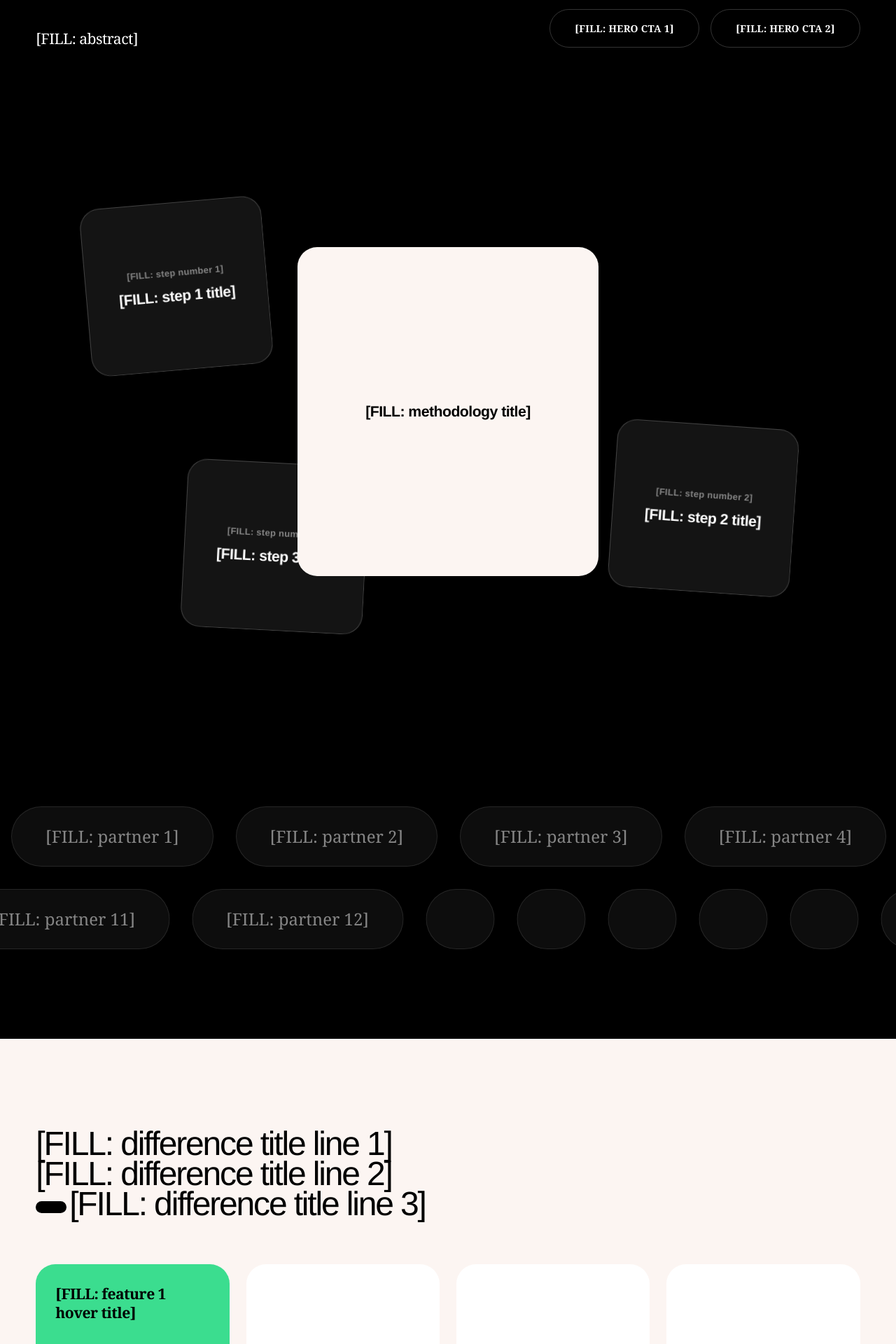
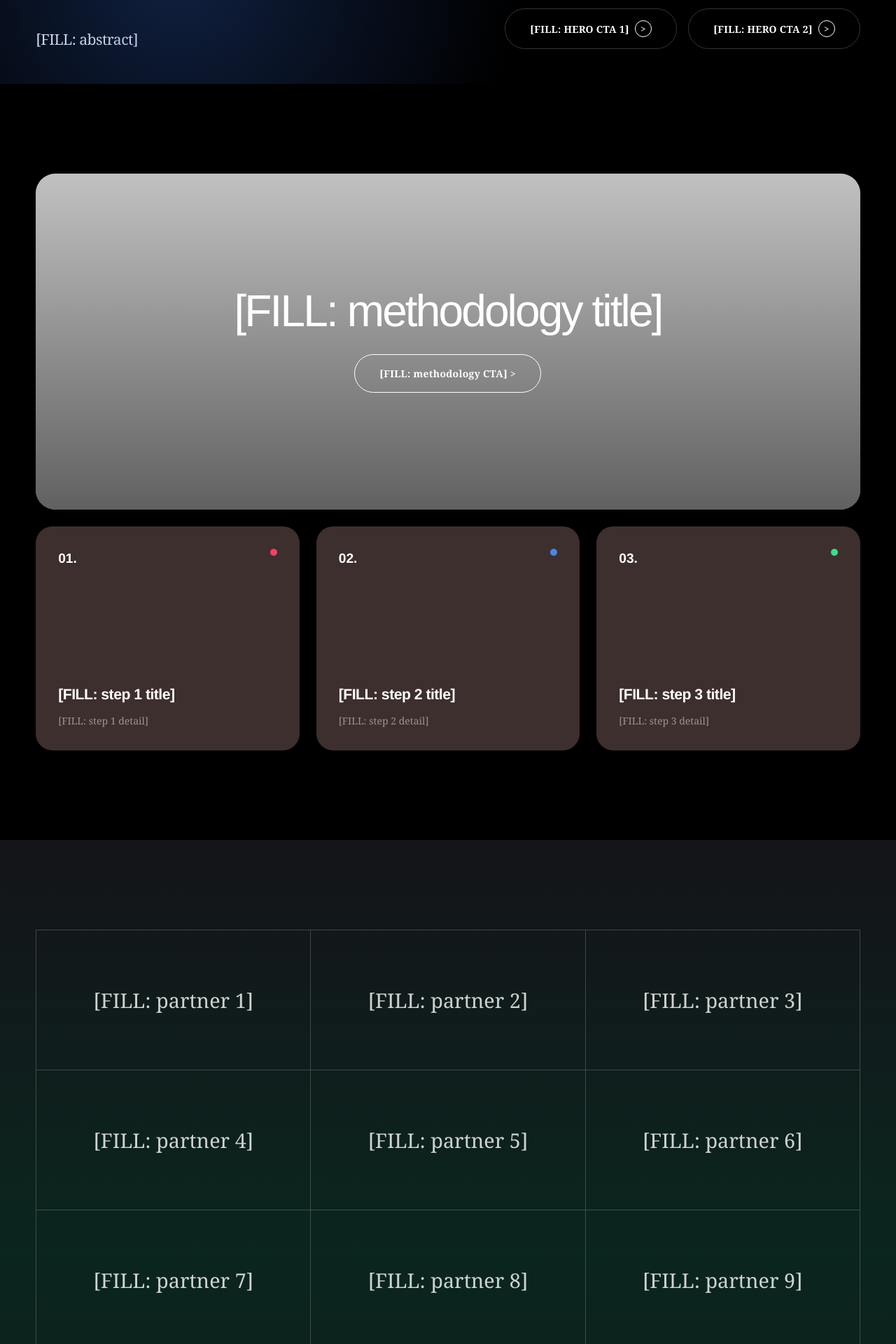
Before and after one commit to PRASANNX/CCP, a React (Vite) app: page / in a window 1280 px wide. Shown: the part 680-2600 px from the top of the page at 70% size. Built offline with nearby package versions, Linux system fonts and the light colour scheme; the HTML template or start-up script is replaced by a standard one.

Commit message:
fix: structural parity and layout alignment with reference site

```diff
--- a/src/components/FeatureCards/FeatureCards.module.scss
+++ b/src/components/FeatureCards/FeatureCards.module.scss
@@ -1,73 +1,53 @@
 .section {
   padding: var(--section-pad) 0;
-  background-color: var(--light);
+  background-color: var(--white);
 }
 
 .sectionHeader {
-  margin-bottom: 4rem;
+  margin-bottom: 6rem;
 
   .shape {
     display: inline-block;
-    width: 0.92em;
-    height: 0.34em;
+    width: 1.5em;
+    height: 0.5em;
+    background-color: var(--black);
     border-radius: 999px;
-    background: var(--black);
-    vertical-align: 0.08em;
-    margin-right: 0.08em;
+    border-top-right-radius: 0;
+    border-bottom-right-radius: 0;
+    margin: 0 0.1em;
+    vertical-align: middle;
   }
 }
 
 .desktopGrid {
   display: grid;
-  grid-template-columns: repeat(4, 1fr);
-  gap: 1.5rem;
+  grid-template-columns: repeat(3, 1fr);
+  gap: 0; /* Elements should touch or be very close */
 }
 
 .card {
   position: relative;
-  min-height: 430px;
-  overflow: hidden;
-  border-radius: 28px;
-  background: var(--white);
+  height: 550px;
+  background: transparent;
   color: var(--black);
-  padding: 28px;
+  padding: 40px;
   display: flex;
   flex-direction: column;
   justify-content: flex-end;
-  transition: background 0.35s ease;
+  border: 1px solid var(--black);
+  margin-right: -1px; /* Overlap borders */
 }
 
-.hover {
-  position: absolute;
-  inset: 0;
-  padding: 28px;
-  display: flex;
-  flex-direction: column;
-  justify-content: space-between;
-  opacity: 0;
-  transform: translateY(18px);
-  transition: opacity 0.45s ease, transform 0.45s ease;
-  pointer-events: none;
+.shapeRight {
+  border-radius: 0 500px 500px 0;
 }
 
-.default {
-  transition: opacity 0.35s ease, transform 0.35s ease;
+.shapeLeft {
+  border-radius: 500px 0 0 500px;
 }
 
-.card:hover,
-.card.active {
-  background: var(--green);
-  color: var(--black);
-
-  .hover {
-    opacity: 1;
-    transform: translateY(0);
-  }
-
-  .default {
-    opacity: 0;
-    transform: translateY(-12px);
-  }
+.inner {
+  max-width: 80%;
 }
 
 .mobileSwiper {
@@ -75,13 +55,10 @@
 }
 
 .mobileCard {
-  background-color: var(--white);
+  background-color: transparent;
+  border: 1px solid var(--black);
   border-radius: 16px;
   padding: 3rem 2rem;
   min-height: 350px;
-
-  &.active {
-    background-color: var(--green);
-    color: var(--black);
-  }
+  color: var(--black);
 }
--- a/src/components/FeatureCards/FeatureCards.tsx
+++ b/src/components/FeatureCards/FeatureCards.tsx
@@ -1,25 +1,21 @@
 import styles from './FeatureCards.module.scss';
 import { featureCards } from '../../data/featureCards';
 import { useReveal } from '../../hooks/useReveal';
-import { useMagnetic } from '../../hooks/useMagnetic';
 import { useMediaQuery } from '../../hooks/useMediaQuery';
 import { Swiper, SwiperSlide } from 'swiper/react';
 import { Pagination } from 'swiper/modules';
 import 'swiper/css';
 import 'swiper/css/pagination';
 
-const FeatureCard = ({ data, active }: { data: any; active?: boolean }) => {
-  const ref = useMagnetic<HTMLDivElement>({ strength: 0.05, rotate: 1 });
+const FeatureCard = ({ data, index }: { data: any; index: number }) => {
+  // Use specific class based on index to create D-shapes
+  const shapeClass = index === 0 ? styles.shapeRight : styles.shapeLeft;
 
   return (
-    <div className={`${styles.card} ${active ? styles.active : ''}`} ref={ref}>
-      <div className={styles.default}>
+    <div className={`${styles.card} ${shapeClass}`}>
+      <div className={styles.inner}>
         <h3 className="display-xs">{data.title}</h3>
-        <p className="label" style={{ marginTop: '1rem' }}>{data.subtitle}</p>
-      </div>
-      <div className={styles.hover}>
-        <h3 className="text-xl">{data.hoverTitle}</h3>
-        <p className="text-m">{data.detail}</p>
+        <p className="label" style={{ marginTop: '1rem', textTransform: 'none', fontSize: '15px' }}>{data.detail}</p>
       </div>
     </div>
   );
@@ -34,9 +30,8 @@ export const FeatureCards = () => {
       <div className="container">
 
         <div className={styles.sectionHeader}>
-          <h2 className="display-s">
+          <h2 className="display-m" style={{textTransform: 'none'}}>
             [FILL: difference title line 1]<br/>
-            [FILL: difference title line 2]<br/>
             <span className={styles.shape} aria-hidden="true" />
             [FILL: difference title line 3]
           </h2>
@@ -45,9 +40,9 @@ export const FeatureCards = () => {
         {!isMobile ? (
           /* Desktop Grid */
           <div className={styles.desktopGrid}>
-            {featureCards.map((card, i) => (
+            {featureCards.slice(0, 3).map((card, i) => (
               <div key={i} data-stagger-child>
-                <FeatureCard data={card} active={i === 0} />
+                <FeatureCard data={card} index={i} />
               </div>
             ))}
           </div>
@@ -62,7 +57,7 @@ export const FeatureCards = () => {
             >
               {featureCards.map((card, i) => (
                 <SwiperSlide key={i}>
-                  <div className={`${styles.mobileCard} ${i === 0 ? styles.active : ''}`}>
+                  <div className={`${styles.mobileCard}`}>
                     <h3 className="display-xs">{card.title}</h3>
                     <p className="text-m" style={{ marginTop: '1rem' }}>{card.detail}</p>
                   </div>
--- a/src/components/GlassCardsRandom/GlassCardsRandom.module.scss
+++ b/src/components/GlassCardsRandom/GlassCardsRandom.module.scss
@@ -1,102 +1,76 @@
 .section {
   padding: var(--section-pad) 0;
   background-color: var(--black);
-  position: relative;
-  overflow: hidden;
   color: var(--white);
 }
 
-.stage {
-  position: relative;
-  min-height: 680px;
-}
-
-.card {
-  position: absolute;
+.banner {
   border-radius: 28px;
-  border: 1px solid var(--white-20);
-  background: rgba(255, 255, 255, 0.08);
-  backdrop-filter: blur(18px);
-  -webkit-backdrop-filter: blur(18px);
-  padding: clamp(20px, 2vw, 32px);
-  min-height: 240px;
-  transition: border-color 0.35s ease, background 0.35s ease;
+  background-color: var(--grey-alt);
+  min-height: 480px;
   display: flex;
   align-items: center;
   justify-content: center;
   text-align: center;
+  margin-bottom: 24px;
+  position: relative;
+  overflow: hidden;
+
+  /* Placeholder for banner image */
+  &::before {
+    content: '';
+    position: absolute;
+    inset: 0;
+    background: linear-gradient(0deg, rgba(0,0,0,0.6) 0%, rgba(0,0,0,0.2) 100%);
+    z-index: 1;
+  }
 }
 
-.magneticInner {
+.bannerContent {
+  position: relative;
+  z-index: 2;
+  padding: 2rem;
+  max-width: 800px;
+}
+
+.grid {
+  display: grid;
+  grid-template-columns: repeat(3, 1fr);
+  gap: 24px;
+}
+
+.card {
+  background-color: #3d2f2d; /* Dark reddish-brown to match reference */
+  border-radius: 24px;
+  padding: 32px;
+  min-height: 320px;
   display: flex;
   flex-direction: column;
-  align-items: center;
-  justify-content: center;
-  width: 100%;
-  height: 100%;
 }
 
-.card:hover {
-  border-color: rgba(255, 255, 255, 0.42);
-  background: rgba(255, 255, 255, 0.14);
+.cardHeader {
+  display: flex;
+  justify-content: space-between;
+  align-items: flex-start;
+  margin-bottom: auto;
 }
 
-.center {
-  left: 50%;
-  top: 50%;
-  transform: translate(-50%, -50%);
-  width: min(430px, 36vw);
-  min-height: 470px;
-  background: var(--light);
-  color: var(--black);
-  border: none;
-  z-index: 10;
+.num {
+  font-family: var(--font-primary);
+  font-weight: 600;
+  font-size: 1.2rem;
 }
 
-.topLeft {
-  left: 6%;
-  top: 6%;
-  transform: rotate(-5deg);
-  width: 260px;
-  z-index: 5;
+.dot {
+  width: 10px;
+  height: 10px;
+  border-radius: 50%;
 }
 
-.bottomRight {
-  right: 8%;
-  bottom: 12%;
-  transform: rotate(4deg);
-  width: 260px;
-  z-index: 5;
-}
-
-.bottom {
-  left: 18%;
-  bottom: 4%;
-  transform: rotate(3deg);
-  width: 260px;
-  z-index: 5;
+.cardBody {
+  margin-top: 40px;
 }
 
 .mobileSwiper {
   margin-top: 2rem;
 }
-
-.mobileCard {
-  background: rgba(255, 255, 255, 0.08);
-  border: 1px solid rgba(255, 255, 255, 0.2);
-  border-radius: 16px;
-  padding: 3rem 2rem;
-  color: var(--white);
-  text-align: center;
-  min-height: 250px;
-  display: flex;
-  flex-direction: column;
-  align-items: center;
-  justify-content: center;
-}
-
-.activeMobile {
-  background: var(--light);
-  color: var(--black);
-  border: none;
-}
--- a/src/components/GlassCardsRandom/GlassCardsRandom.tsx
+++ b/src/components/GlassCardsRandom/GlassCardsRandom.tsx
@@ -1,58 +1,50 @@
 import styles from './GlassCardsRandom.module.scss';
 import { useReveal } from '../../hooks/useReveal';
-import { useMagnetic } from '../../hooks/useMagnetic';
 import { useMediaQuery } from '../../hooks/useMediaQuery';
 import { Swiper, SwiperSlide } from 'swiper/react';
 import { Pagination } from 'swiper/modules';
 import 'swiper/css';
 import 'swiper/css/pagination';
 
-const CenterCard = ({ title, className }: { title: string, className?: string }) => {
-  const ref = useMagnetic<HTMLDivElement>({ strength: 0.1 });
-  return (
-    <article className={`${styles.card} ${styles.center} ${className || ''}`}>
-      <div ref={ref} className={styles.magneticInner}>
-        <h3 className="display-xxs">{title}</h3>
-      </div>
-    </article>
-  );
-};
-
-const ProcessCard = ({ number, title, className }: { number: string; title: string, className?: string }) => {
-  const ref = useMagnetic<HTMLDivElement>({ strength: 0.1 });
-  return (
-    <article className={`${styles.card} ${className || ''}`}>
-      <div ref={ref} className={styles.magneticInner}>
-        <p className="label" style={{ marginBottom: '1rem', color: 'var(--grey)' }}>{number}</p>
-        <h3 className="display-xxs">{title}</h3>
-      </div>
-    </article>
-  );
-};
-
 export const GlassCardsRandom = () => {
   const sectionRef = useReveal<HTMLDivElement>();
   const isMobile = useMediaQuery("(max-width: 768px)");
 
+  const cards = [
+    { num: '01.', dotColor: 'var(--red)', title: '[FILL: step 1 title]', subtitle: '[FILL: step 1 detail]' },
+    { num: '02.', dotColor: 'var(--blue)', title: '[FILL: step 2 title]', subtitle: '[FILL: step 2 detail]' },
+    { num: '03.', dotColor: 'var(--green)', title: '[FILL: step 3 title]', subtitle: '[FILL: step 3 detail]' }
+  ];
+
   return (
-    <section className={styles.section} ref={sectionRef} data-stagger-parent data-component="glasscards-random">
+    <section className={styles.section} ref={sectionRef} data-stagger-parent>
       <div className="container">
+
+        {/* Top Banner */}
+        <div className={styles.banner} data-stagger-child>
+          <div className={styles.bannerContent}>
+            <h2 className="display-m">[FILL: methodology title]</h2>
+            <a href="#" className="btn btn--outline" style={{ borderColor: 'var(--white)', color: 'var(--white)', marginTop: '2rem' }}>
+              [FILL: methodology CTA] &gt;
+            </a>
+          </div>
+        </div>
 
         {!isMobile ? (
           /* Desktop Grid */
-          <div className={styles.stage}>
-            <div data-stagger-child>
-              <CenterCard title="[FILL: methodology title]" />
-            </div>
-            <div data-stagger-child>
-              <ProcessCard number="[FILL: step number 1]" title="[FILL: step 1 title]" className={styles.topLeft} />
-            </div>
-            <div data-stagger-child>
-              <ProcessCard number="[FILL: step number 2]" title="[FILL: step 2 title]" className={styles.bottomRight} />
-            </div>
-            <div data-stagger-child>
-              <ProcessCard number="[FILL: step number 3]" title="[FILL: step 3 title]" className={styles.bottom} />
-            </div>
+          <div className={styles.grid}>
+            {cards.map((card, i) => (
+              <div key={i} className={styles.card} data-stagger-child>
+                <div className={styles.cardHeader}>
+                  <span className={styles.num}>{card.num}</span>
+                  <span className={styles.dot} style={{ backgroundColor: card.dotColor }}></span>
+                </div>
+                <div className={styles.cardBody}>
+                  <h3 className="display-xxs">{card.title}</h3>
+                  <p className="text-s" style={{ color: 'var(--white-50)', marginTop: '1rem' }}>{card.subtitle}</p>
+                </div>
+              </div>
+            ))}
           </div>
         ) : (
           /* Mobile Swiper */
@@ -63,29 +55,20 @@ export const GlassCardsRandom = () => {
               slidesPerView={1.08}
               pagination={{ clickable: true }}
             >
-              <SwiperSlide>
-                <div className={`${styles.mobileCard} ${styles.activeMobile}`}>
-                  <h3 className="text-xl" style={{color: 'var(--black)'}}>[FILL: methodology title]</h3>
-                </div>
-              </SwiperSlide>
-              <SwiperSlide>
-                <div className={styles.mobileCard}>
-                  <p className="label" style={{ marginBottom: '1rem', color: 'var(--grey)' }}>[FILL: step number 1]</p>
-                  <h3 className="text-xl">[FILL: step 1 title]</h3>
-                </div>
-              </SwiperSlide>
-              <SwiperSlide>
-                <div className={styles.mobileCard}>
-                  <p className="label" style={{ marginBottom: '1rem', color: 'var(--grey)' }}>[FILL: step number 2]</p>
-                  <h3 className="text-xl">[FILL: step 2 title]</h3>
-                </div>
-              </SwiperSlide>
-              <SwiperSlide>
-                <div className={styles.mobileCard}>
-                  <p className="label" style={{ marginBottom: '1rem', color: 'var(--grey)' }}>[FILL: step number 3]</p>
-                  <h3 className="text-xl">[FILL: step 3 title]</h3>
-                </div>
-              </SwiperSlide>
+              {cards.map((card, i) => (
+                <SwiperSlide key={i}>
+                  <div className={styles.card}>
+                    <div className={styles.cardHeader}>
+                      <span className={styles.num}>{card.num}</span>
+                      <span className={styles.dot} style={{ backgroundColor: card.dotColor }}></span>
+                    </div>
+                    <div className={styles.cardBody}>
+                      <h3 className="display-xxs">{card.title}</h3>
+                      <p className="text-s" style={{ color: 'var(--white-50)', marginTop: '1rem' }}>{card.subtitle}</p>
+                    </div>
+                  </div>
+                </SwiperSlide>
+              ))}
             </Swiper>
           </div>
         )}
--- a/src/components/Hero/Hero.module.scss
+++ b/src/components/Hero/Hero.module.scss
@@ -1,10 +1,29 @@
 .hero {
   min-height: 100vh;
-  background: var(--black);
+  background-color: var(--black);
   color: var(--white);
   display: flex;
   align-items: center;
   padding-top: var(--header-height);
+  position: relative;
+  overflow: hidden;
+
+  &::before {
+    content: '';
+    position: absolute;
+    inset: 0;
+    /* Mesh gradient representing the red/blue hues from the reference */
+    background: radial-gradient(circle at 80% 20%, rgba(180, 40, 60, 0.4) 0%, transparent 40%),
+                radial-gradient(circle at 20% 80%, rgba(40, 80, 160, 0.4) 0%, transparent 40%);
+    z-index: 1;
+    pointer-events: none;
+  }
+
+  > .container {
+    position: relative;
+    z-index: 2;
+    width: 100%;
+  }
 }
 
 .top {
@@ -13,7 +32,8 @@
 
 .title {
   max-width: 760px;
-  text-transform: uppercase;
+  /* Removed text-transform: uppercase; */
+  text-transform: none;
 
   > span {
     display: block;
@@ -25,7 +45,7 @@
   width: 0.9em;
   height: 0.34em;
   border-radius: 999px;
-  background: var(--ccp-orange);
+  background: var(--white);
   vertical-align: 0.08em;
   margin-right: 0.08em;
 }
@@ -54,4 +74,22 @@
   @media (max-width: 768px) {
     justify-content: flex-start;
   }
+
+  .btn {
+    display: inline-flex;
+    align-items: center;
+    gap: 0.5rem;
+  }
 }
+
+.icon {
+  display: inline-flex;
+  align-items: center;
+  justify-content: center;
+  width: 24px;
+  height: 24px;
+  border: 1px solid currentColor;
+  border-radius: 50%;
+  font-size: 0.8rem;
+  line-height: 1;
+}
--- a/src/components/Hero/Hero.tsx
+++ b/src/components/Hero/Hero.tsx
@@ -30,8 +30,14 @@ export const Hero = ({ onOpenOffcanvas }: HeroProps) => {
             </p>
           </div>
           <div className={styles.actions} data-hero-actions ref={ctaRef}>
-            <button className="btn btn--outline" onClick={onOpenOffcanvas}>[FILL: HERO CTA 1]</button>
-            <button className="btn btn--outline" onClick={onOpenOffcanvas}>[FILL: HERO CTA 2]</button>
+            <button className="btn btn--outline" onClick={onOpenOffcanvas}>
+              [FILL: HERO CTA 1]
+              <span className={styles.icon}>&gt;</span>
+            </button>
+            <button className="btn btn--outline" onClick={onOpenOffcanvas}>
+              [FILL: HERO CTA 2]
+              <span className={styles.icon}>&gt;</span>
+            </button>
           </div>
         </div>
       </div>
--- a/src/components/Partners/Partners.module.scss
+++ b/src/components/Partners/Partners.module.scss
@@ -1,54 +1,63 @@
 .partners {
-  padding: 6rem 0;
+  padding: 8rem 0;
   background-color: var(--black);
   color: var(--white);
+  position: relative;
   overflow: hidden;
-}
 
-.marquee {
-  width: 100vw;
-  position: relative;
-  left: 50%;
-  transform: translateX(-50%);
-  overflow: hidden;
-  margin-bottom: 2rem;
-  display: flex;
-}
-
-.track {
-  display: flex;
-  white-space: nowrap;
-  width: max-content;
-}
-
-.trackReverse {
-  transform: translateX(-50%); /* Start offset so it can scrub right smoothly */
-}
-
-.logo {
-  display: inline-flex;
-  align-items: center;
-  justify-content: center;
-  padding: 1.5rem 3rem;
-  margin: 0 1rem;
-  background-color: rgba(255, 255, 255, 0.05);
-  border: 1px solid rgba(255, 255, 255, 0.1);
-  border-radius: 100px;
-  font-family: var(--font-secondary);
-  font-size: 1.5rem;
-  color: var(--grey);
-
-  @media (max-width: 768px) {
-    padding: 1rem 2rem;
-    font-size: 1.25rem;
+  /* Gradient background */
+  &::before {
+    content: '';
+    position: absolute;
+    inset: 0;
+    background: linear-gradient(180deg, rgba(20, 20, 25, 1) 0%, rgba(40, 150, 120, 0.25) 50%, rgba(20, 20, 25, 1) 100%);
+    z-index: 1;
+    pointer-events: none;
   }
 }
 
-.logoVisualClone {
-  display: block;
-  width: 70%;
-  height: 12px;
-  border-radius: 999px;
-  background: currentColor;
-  opacity: 0.18;
+.gridWrapper {
+  border-top: 1px solid rgba(255, 255, 255, 0.2);
+  border-left: 1px solid rgba(255, 255, 255, 0.2);
 }
+
+.grid {
+  display: grid;
+  grid-template-columns: repeat(3, 1fr);
+
+  @media (max-width: 768px) {
+    grid-template-columns: repeat(2, 1fr);
+  }
+}
+
+.cell {
+  display: flex;
+  align-items: center;
+  justify-content: center;
+  height: 200px;
+  border-right: 1px solid rgba(255, 255, 255, 0.2);
+  border-bottom: 1px solid rgba(255, 255, 255, 0.2);
+  padding: 2rem;
+
+  @media (max-width: 768px) {
+    height: 140px;
+  }
+}
+
+.logoText {
+  font-family: var(--font-secondary);
+  font-size: 1.8rem;
+  color: var(--white);
+  font-weight: 500;
+  opacity: 0.8;
+
+  @media (max-width: 768px) {
+    font-size: 1.2rem;
+  }
+}
+
+.ctaContainer {
+  display: flex;
+  justify-content: center;
+  margin-top: 4rem;
+}
--- a/src/components/Partners/Partners.tsx
+++ b/src/components/Partners/Partners.tsx
@@ -1,86 +1,32 @@
-import { useEffect, useRef } from 'react';
-import gsap from 'gsap';
-import { ScrollTrigger } from 'gsap/ScrollTrigger';
 import styles from './Partners.module.scss';
 import { partnersRow1, partnersRow2 } from '../../data/partners';
 import { useReveal } from '../../hooks/useReveal';
 
-gsap.registerPlugin(ScrollTrigger);
-
 export const Partners = () => {
   const sectionRef = useReveal<HTMLElement>();
-  const track1Ref = useRef<HTMLDivElement>(null);
-  const track2Ref = useRef<HTMLDivElement>(null);
 
-  useEffect(() => {
-    if (!track1Ref.current || !track2Ref.current) return;
-    const prefersReducedMotion = window.matchMedia('(prefers-reduced-motion: reduce)').matches;
-    if (prefersReducedMotion) return;
-
-    const ctx = gsap.context(() => {
-      // Row 1 goes left
-      gsap.to(track1Ref.current, {
-        xPercent: -50,
-        ease: 'none',
-        scrollTrigger: {
-          trigger: sectionRef.current,
-          start: 'top bottom',
-          end: 'bottom top',
-          scrub: 1,
-        },
-      });
-
-      // Row 2 goes right
-      gsap.to(track2Ref.current, {
-        xPercent: 50,
-        ease: 'none',
-        scrollTrigger: {
-          trigger: sectionRef.current,
-          start: 'top bottom',
-          end: 'bottom top',
-          scrub: 1,
-        },
-      });
-    });
-
-    return () => ctx.revert();
-  }, []);
+  // Combine all partners into one array for the grid
+  const allPartners = [...partnersRow1, ...partnersRow2];
 
   return (
     <section className={styles.partners} ref={sectionRef}>
       <h2 className="sr-only">Our Partners</h2>
 
-      <div className={styles.marquee}>
-        <div className={styles.track} ref={track1Ref}>
-          {/* Original set */}
-          {partnersRow1.map((p, i) => (
-            <div key={`r1-${i}`} className={styles.logo}>
-              {p.name}
-            </div>
-          ))}
-          {/* Duplicate set for infinite scroll */}
-          {partnersRow1.map((_, i) => (
-            <div key={`r1-dup-${i}`} className={styles.logo} aria-hidden="true">
-              <span className={styles.logoVisualClone} aria-hidden="true"></span>
-            </div>
-          ))}
+      <div className="container" style={{ position: 'relative', zIndex: 2 }}>
+        <div className={styles.gridWrapper}>
+          <div className={styles.grid}>
+            {allPartners.map((p, i) => (
+              <div key={i} className={styles.cell}>
+                <span className={styles.logoText}>{p.name}</span>
+              </div>
+            ))}
+          </div>
         </div>
-      </div>
 
-      <div className={styles.marquee}>
-        <div className={`${styles.track} ${styles.trackReverse}`} ref={track2Ref}>
-          {/* Original set */}
-          {partnersRow2.map((p, i) => (
-            <div key={`r2-${i}`} className={styles.logo}>
-              {p.name}
-            </div>
-          ))}
-          {/* Duplicate set for infinite scroll */}
-          {partnersRow2.map((_, i) => (
-            <div key={`r2-dup-${i}`} className={styles.logo} aria-hidden="true">
-              <span className={styles.logoVisualClone} aria-hidden="true"></span>
-            </div>
-          ))}
+        <div className={styles.ctaContainer}>
+          <a href="#" className="btn btn--outline" style={{ borderColor: 'var(--white-50)', color: 'var(--white)' }}>
+            View all partners &gt;
+          </a>
         </div>
       </div>
     </section>
```
Also changed, not shown: src/components/TableNumbers/TableNumbers.module.scss (+45 -24 lines), src/components/TableNumbers/TableNumbers.tsx (+7 -5 lines).
